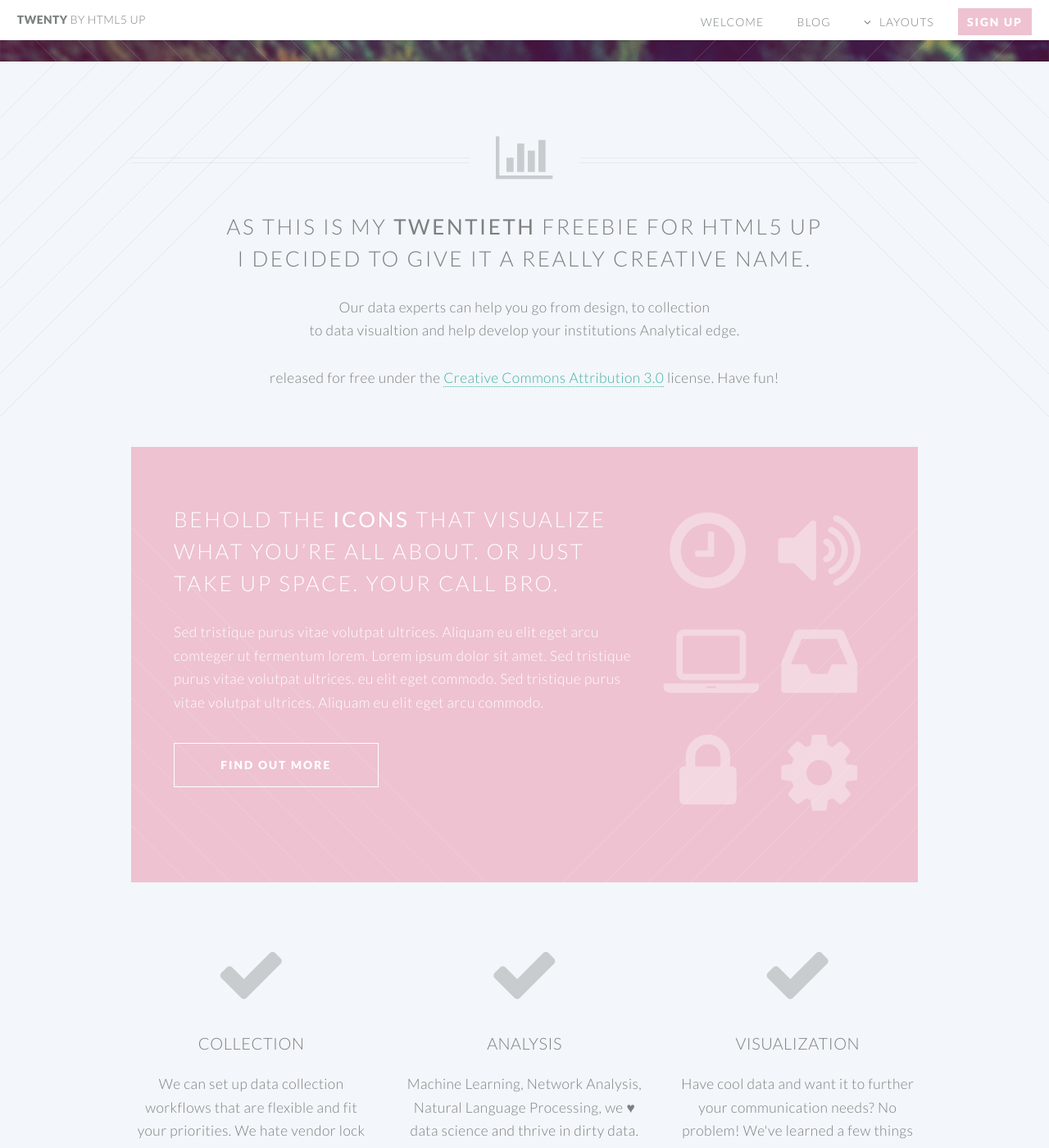
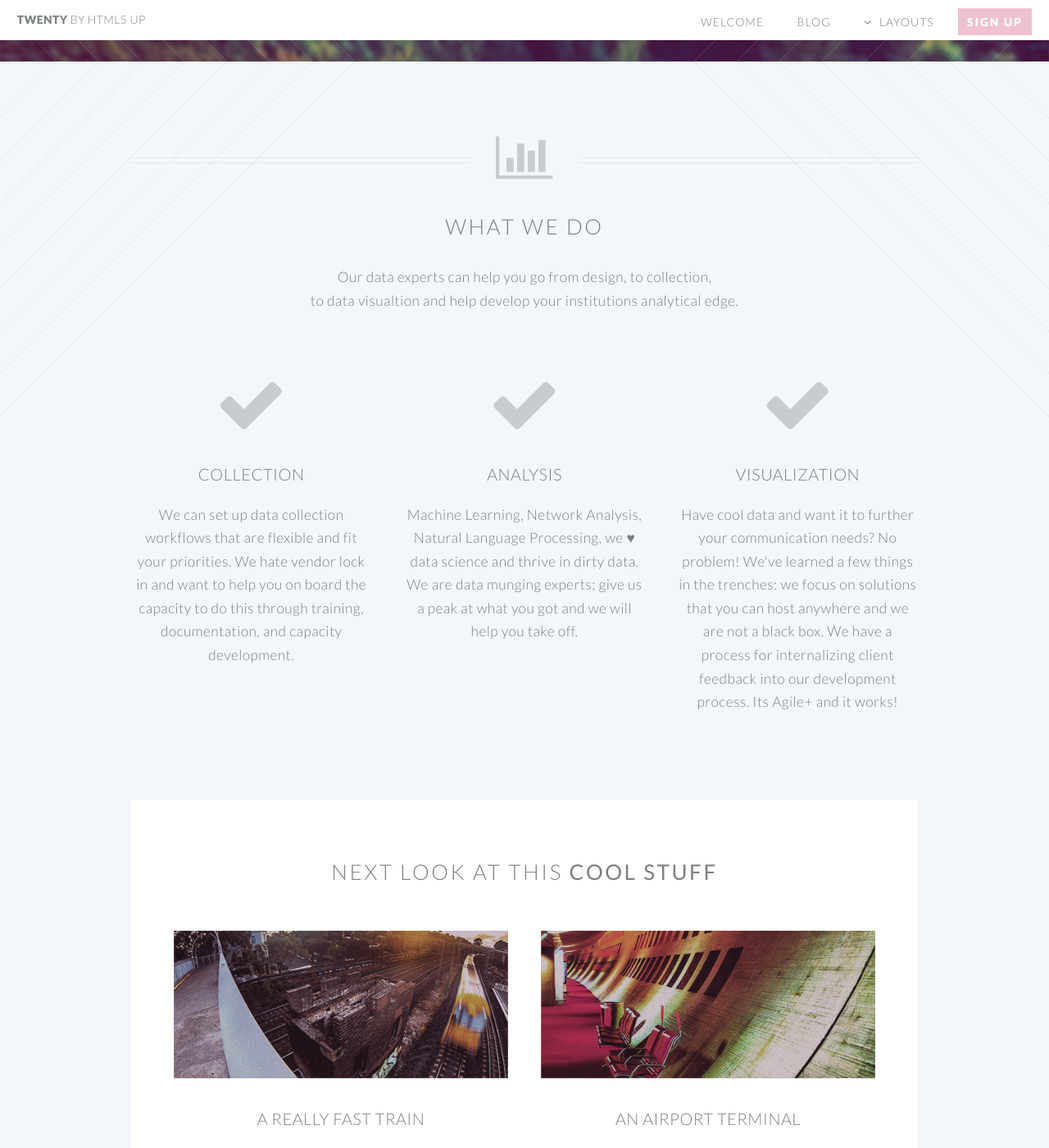
Before and after one commit to arrisTech/arrisTech.github.io, a Jekyll site: the page built from index.html, in a window 1280 px wide and 1400 px high, scrolled down 468 px. Shown: the whole window at 82% size. Built offline with Jekyll 4.4.1, drawn with Linux system fonts in a browser that asks for light colours.

Commit message:
added text to main page

```diff
--- a/index.html
+++ b/index.html
@@ -6,25 +6,17 @@ layout: landing-page
 
 				<header class="special container">
 					<span class="icon fa-bar-chart-o"></span>
-					<h2>As this is my <strong>twentieth</strong> freebie for HTML5 UP
+					<h2>What we do</h2>
 					<br />
-					I decided to give it a really creative name.</h2>
 					<p>
-						Our data experts can help you go from design, to collection
+						Our data experts can help you go from design, to collection,
 						<br />
-						to data visualtion and help develop your institutions Analytical edge.
+						to data visualtion and help develop your institutions analytical edge.
 					</p>
-					<!--
-					<p>Turns out <strong>Twenty</strong> was the best I could come up with. Anyway, lame name aside,
-					<br />
-					it's minimally designed, fully responsive, built on HTML5/CSS3/<strong>skel</strong>,
-					and, like all my stuff, -->
-					<br />
-					released for free under the <a href="http://html5up.net/license">Creative Commons Attribution 3.0</a> license. Have fun!</p>
 				</header>
 
 				<!-- One -->
-					<section class="wrapper style2 container special-alt">
+					<!-- <section class="wrapper style2 container special-alt">
 						<div class="row half">
 							<div class="8u">
 
@@ -52,7 +44,7 @@ layout: landing-page
 
 							</div>
 						</div>
-					</section>
+					</section> -->
 
 				<!-- Two -->
 					<section class="wrapper style1 container special">
```
